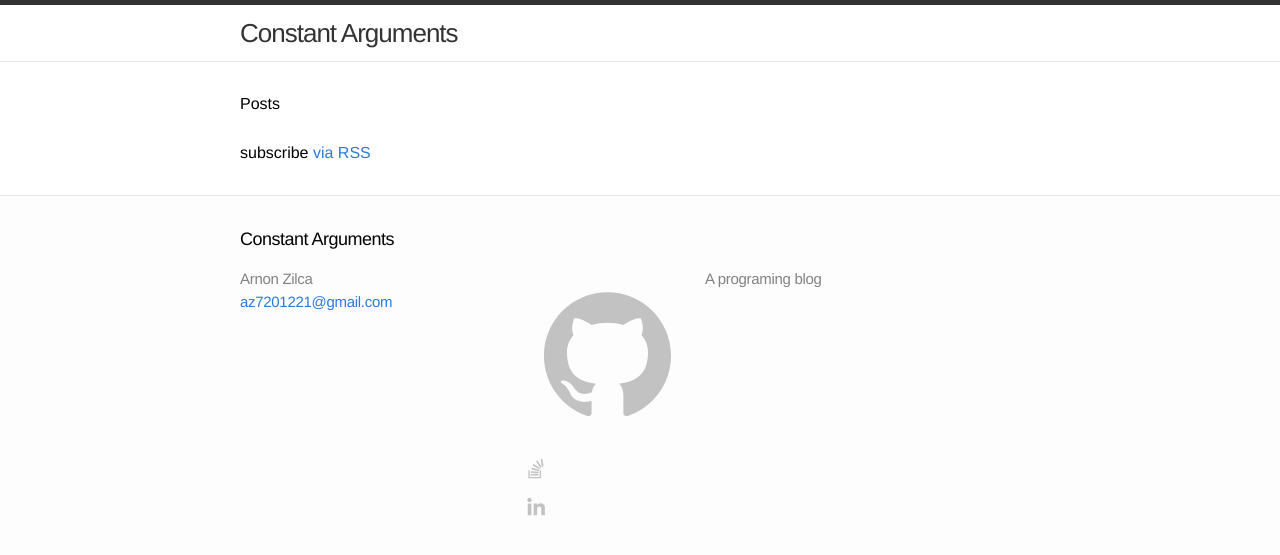
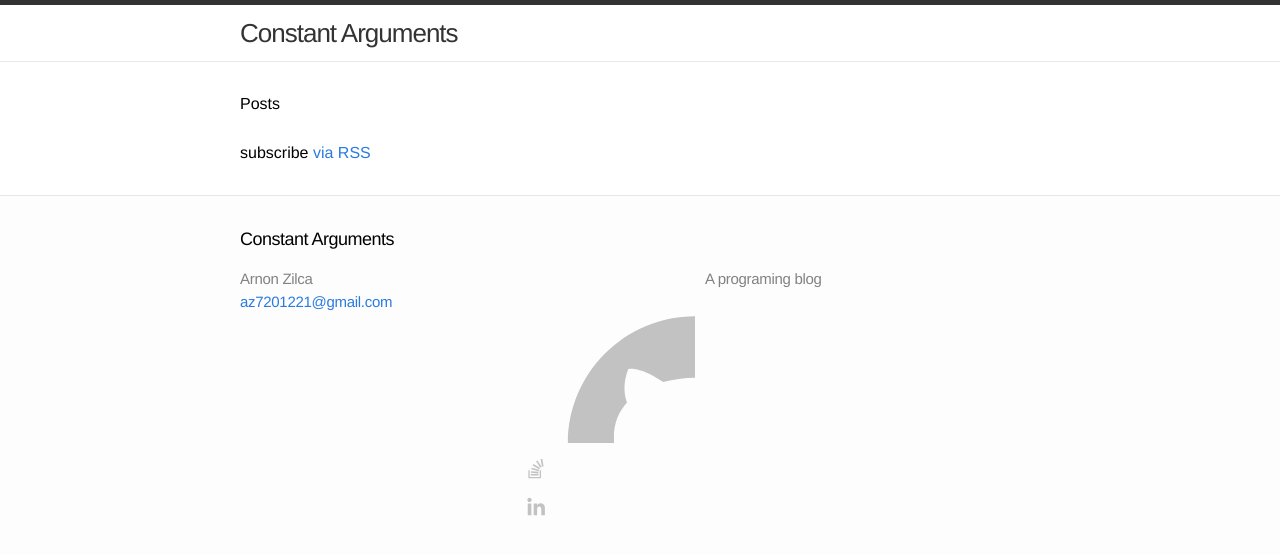
Before and after one commit to arnonzilca/arnonzilca.github.io, a Jekyll site: the page built from index.html, in a window 1280 px wide. Shown: the top 555 px of the page. Built offline with Jekyll 4.4.1, drawn with Linux system fonts in a browser that asks for light colours; comment, search, counter and statistics services are not loaded.

Commit message:
fixing svgs

```diff
--- a/_includes/footer.html
+++ b/_includes/footer.html
@@ -14,7 +14,7 @@
     <div class="footer-col-2 column">
       <ul><li>
         {% if site.github_username %}
-          <a href="https://github.com/{{ site.github_username }}" title="GitHub"><svg class="icon github" viewBox="0 0 512 512"><path fill="#C2C2C2" d="M256 70.7c-102.6 0-185.9 83.2-185.9 185.9 0 82.1 53.3 151.8 127.1 176.4 9.3 1.7 12.3-4 12.3-8.9V389.4c-51.7 11.3-62.5-21.9-62.5-21.9 -8.4-21.5-20.6-27.2-20.6-27.2 -16.9-11.5 1.3-11.3 1.3-11.3 18.7 1.3 28.5 19.2 28.5 19.2 16.6 28.4 43.5 20.2 54.1 15.4 1.7-12 6.5-20.2 11.8-24.9 -41.3-4.7-84.7-20.6-84.7-91.9 0-20.3 7.3-36.9 19.2-49.9 -1.9-4.7-8.3-23.6 1.8-49.2 0 0 15.6-5 51.1 19.1 14.8-4.1 30.7-6.2 46.5-6.3 15.8 0.1 31.7 2.1 46.6 6.3 35.5-24 51.1-19.1 51.1-19.1 10.1 25.6 3.8 44.5 1.8 49.2 11.9 13 19.1 29.6 19.1 49.9 0 71.4-43.5 87.1-84.9 91.7 6.7 5.8 12.8 17.1 12.8 34.4 0 24.9 0 44.9 0 51 0 4.9 3 10.7 12.4 8.9 73.8-24.6 127-94.3 127-176.4C441.9 153.9 358.6 70.7 256 70.7z"/></svg><!--[if lt IE 9]><em>GitHub</em><![endif]--></a>
+          <a href="https://github.com/{{ site.github_username }}" title="GitHub"><svg class="icon github" viewBox="0 0 256 256"><path fill="#C2C2C2" d="M256 70.7c-102.6 0-185.9 83.2-185.9 185.9 0 82.1 53.3 151.8 127.1 176.4 9.3 1.7 12.3-4 12.3-8.9V389.4c-51.7 11.3-62.5-21.9-62.5-21.9 -8.4-21.5-20.6-27.2-20.6-27.2 -16.9-11.5 1.3-11.3 1.3-11.3 18.7 1.3 28.5 19.2 28.5 19.2 16.6 28.4 43.5 20.2 54.1 15.4 1.7-12 6.5-20.2 11.8-24.9 -41.3-4.7-84.7-20.6-84.7-91.9 0-20.3 7.3-36.9 19.2-49.9 -1.9-4.7-8.3-23.6 1.8-49.2 0 0 15.6-5 51.1 19.1 14.8-4.1 30.7-6.2 46.5-6.3 15.8 0.1 31.7 2.1 46.6 6.3 35.5-24 51.1-19.1 51.1-19.1 10.1 25.6 3.8 44.5 1.8 49.2 11.9 13 19.1 29.6 19.1 49.9 0 71.4-43.5 87.1-84.9 91.7 6.7 5.8 12.8 17.1 12.8 34.4 0 24.9 0 44.9 0 51 0 4.9 3 10.7 12.4 8.9 73.8-24.6 127-94.3 127-176.4C441.9 153.9 358.6 70.7 256 70.7z"/></svg><!--[if lt IE 9]><em>GitHub</em><![endif]--></a>
           <!--<a href="https://github.com/{{ site.github_username }}" class="icon github" title="GitHub">-->
               <!--<svg version="1.1" class="github-icon-svg" xmlns="http://www.w3.org/2000/svg" xmlns:xlink="http://www.w3.org/1999/xlink" x="0px" y="0px"-->
                  <!--viewBox="0 0 512 512">-->
--- a/css/main.css
+++ b/css/main.css
@@ -145,7 +145,7 @@
   transform: scale(1.25);
   -webkit-transition: background-color 0.5s, -webkit-transform 0.5s ease-out;
   transition: background-color 0.5s, transform 0.5s ease-out;
-  background: #C2C2C2
+  background: #F9F9F9
 }
 
 /* Page Content styles */
```
